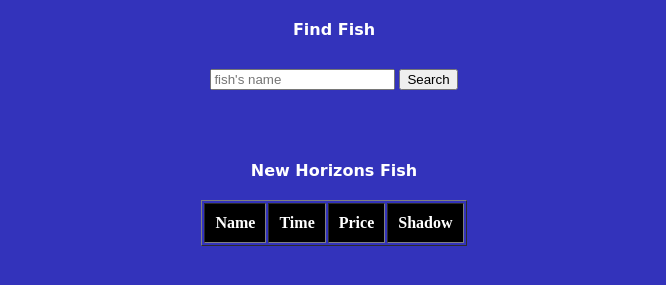
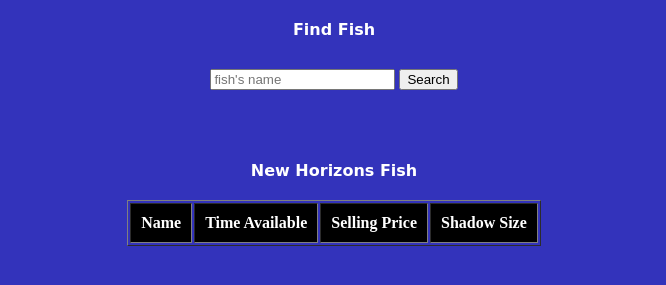
Before and after one commit to Inthemonzon/api-project, a plain HTML site: page index.html in a window 1280 px wide. Shown: the part 381-666 px from the top of the page, without its empty margins (306-972 px from the left). Drawn offline with Linux system fonts and the light colour scheme; no server answers.

Commit message:
Just editing table names

```diff
--- a/index.html
+++ b/index.html
@@ -27,9 +27,9 @@
           <thead class='green'>
             <tr class='padding'>
               <th class='padding center'>Name</th>
-              <th class='padding center'>Time</th>
-              <th class='padding center'>Price</th>
-              <th class='padding center'>Shadow</th>
+              <th class='padding center'>Time Available</th>
+              <th class='padding center'>Selling Price</th>
+              <th class='padding center'>Shadow Size</th>
             </tr>
           </thead>
           <tbody id="table-body">
```
